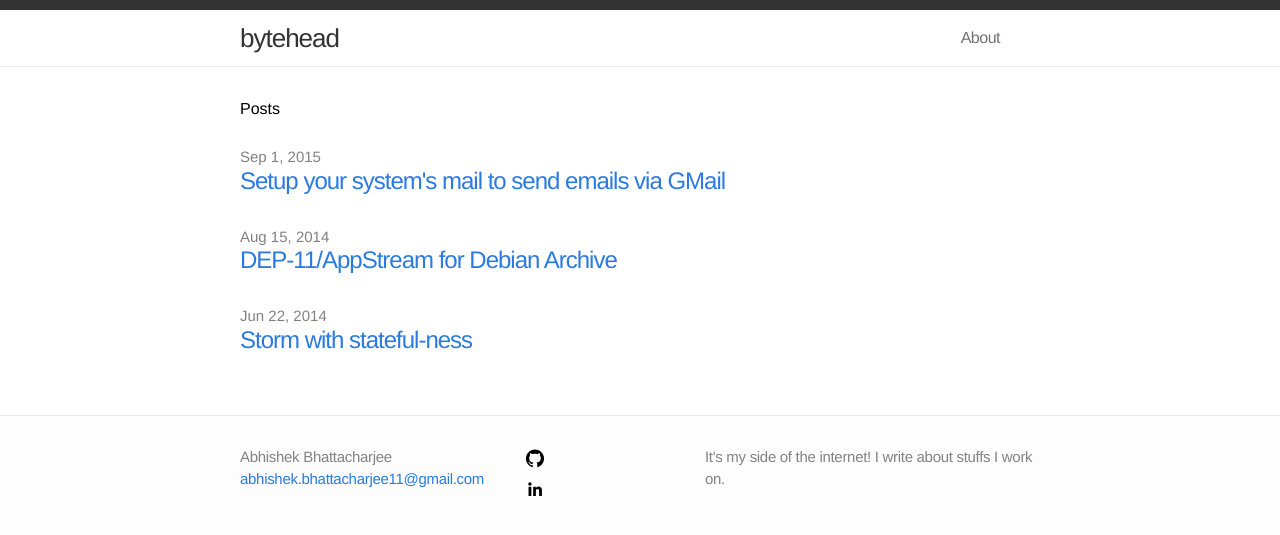
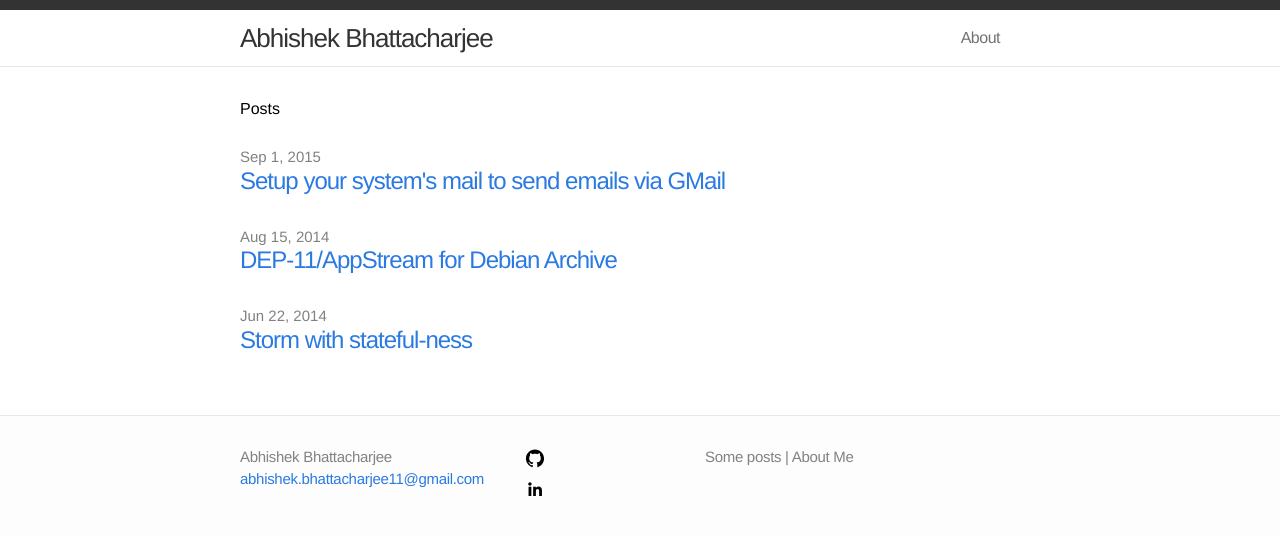
Before and after one commit to abhi11/abhi11.github.io, a Jekyll site: the page built from index.html, in a window 1280 px wide. Shown: the top 535 px of the page. Built offline with Jekyll 4.4.1, drawn with Linux system fonts in a browser that asks for light colours.

Commit message:
Change title

```diff
--- a/_config.yml
+++ b/_config.yml
@@ -1,7 +1,7 @@
 # Site settings
-title: bytehead
+title: Abhishek Bhattacharjee
 email: abhishek.bhattacharjee11@gmail.com
-description: "It's my side of the internet! I write about stuffs I work on."
+description: "Some posts | About Me"
 baseurl: ""
 url: ""
 
```
